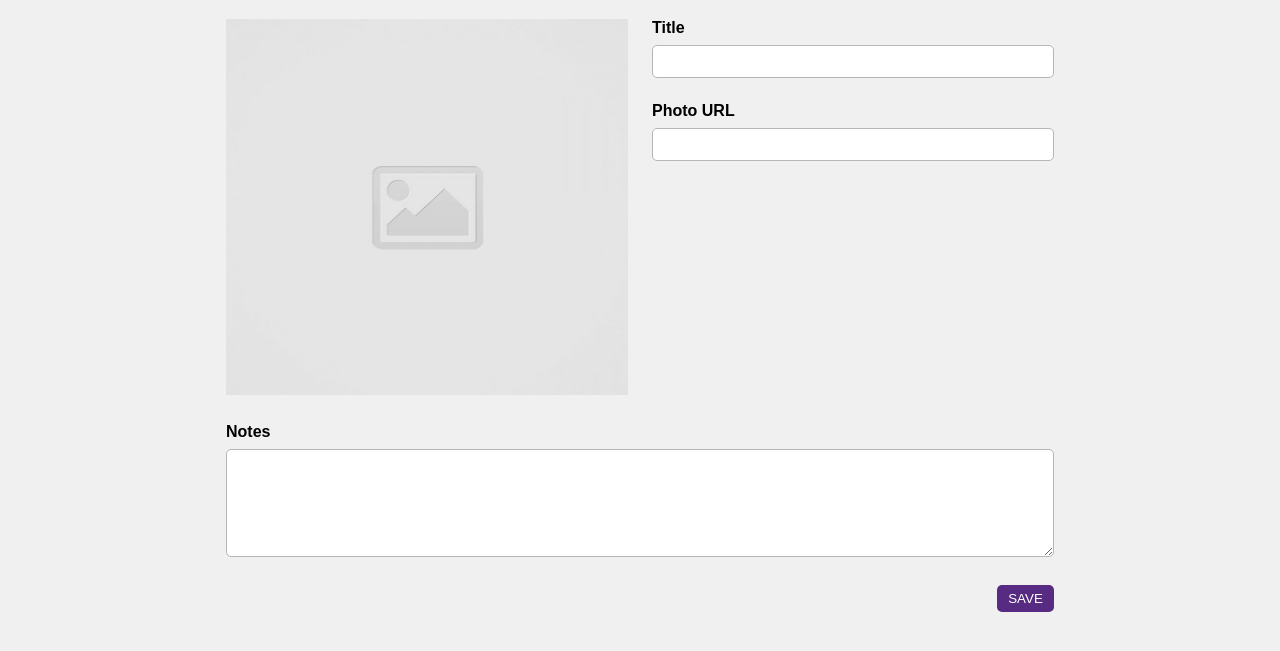
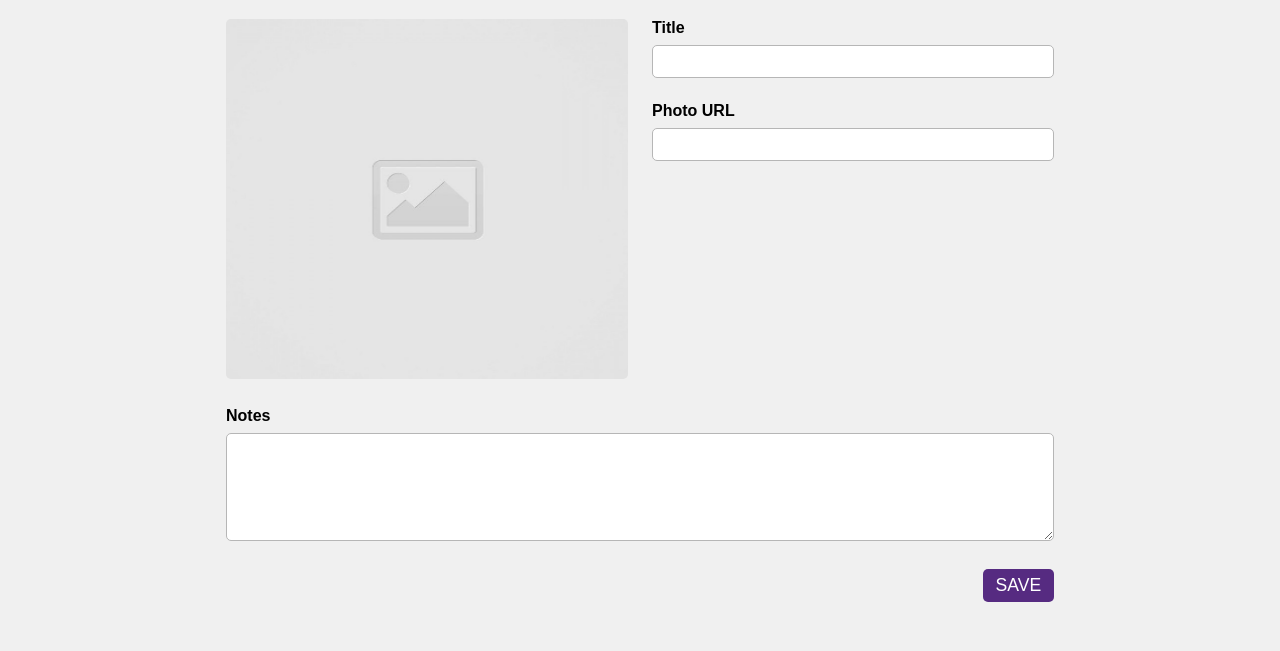
Before and after one commit to jamessding/code-journal, a website: page index.html in a window 1280 px wide. Shown: the part 129-780 px from the top of the page. Drawn offline with Linux system fonts and the light colour scheme.

Commit message:
modified css styling

```diff
--- a/css/styles.css
+++ b/css/styles.css
@@ -17,9 +17,9 @@ body {
 
 .entry-image {
   width: 100%;
-  height: auto;
-  max-height: 400px;
-  padding-bottom: 1.5rem;
+  max-height: 360px;
+  border-radius: 5px;
+  margin-bottom: 1.5rem;
 }
 
 .label-div {
@@ -50,9 +50,10 @@ h2 {
 
 .button {
   text-transform: uppercase;
-  padding: 0.4rem 0.7rem;
+  padding: 0.4rem 0.8rem;
   border-radius: 5px;
   border: none;
+  font-size: 1.1rem;
 }
 
 .margin-btm {
```
